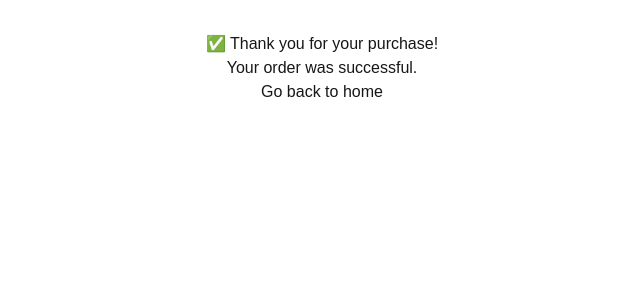
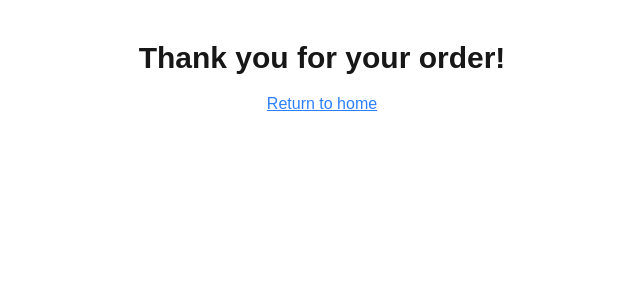
Before and after one commit to kaiunruh/coffee-cart, a Next.js app: page /success in a window 1280 px wide. Shown: the top 300 px of the page, without its empty margins (318-958 px from the left). Built offline with nearby package versions, Linux system fonts and the light colour scheme.

Commit message:
Fix: Use Next.js Link instead of a tags

```diff
--- a/src/app/cancel/page.tsx
+++ b/src/app/cancel/page.tsx
@@ -1,11 +1,15 @@
+// src/app/cancel/page.tsx
+import Link from 'next/link';
+
 export default function CancelPage() {
   return (
-    <div style={{ textAlign: 'center', padding: '2rem' }}>
-      <h1>❌ Payment Canceled</h1>
-      <p>You canceled the checkout process.</p>
-      <a href="/" style={{ color: '#0070f3', textDecoration: 'underline' }}>
-        Return to Home
-      </a>
+    <div className="text-center mt-10">
+      <h1 className="text-3xl font-bold">Your order was cancelled</h1>
+      <p className="mt-4">
+        <Link href="/">
+          <span className="text-blue-500 underline">Return to home</span>
+        </Link>
+      </p>
     </div>
   );
 }
--- a/src/app/success/page.tsx
+++ b/src/app/success/page.tsx
@@ -1,9 +1,15 @@
+// src/app/success/page.tsx
+import Link from 'next/link';
+
 export default function SuccessPage() {
   return (
-    <div style={{ textAlign: 'center', padding: '2rem' }}>
-      <h1>✅ Thank you for your purchase!</h1>
-      <p>Your order was successful.</p>
-      <a href="/">Go back to home</a>
+    <div className="text-center mt-10">
+      <h1 className="text-3xl font-bold">Thank you for your order!</h1>
+      <p className="mt-4">
+        <Link href="/">
+          <span className="text-blue-500 underline">Return to home</span>
+        </Link>
+      </p>
     </div>
   );
 }
```
